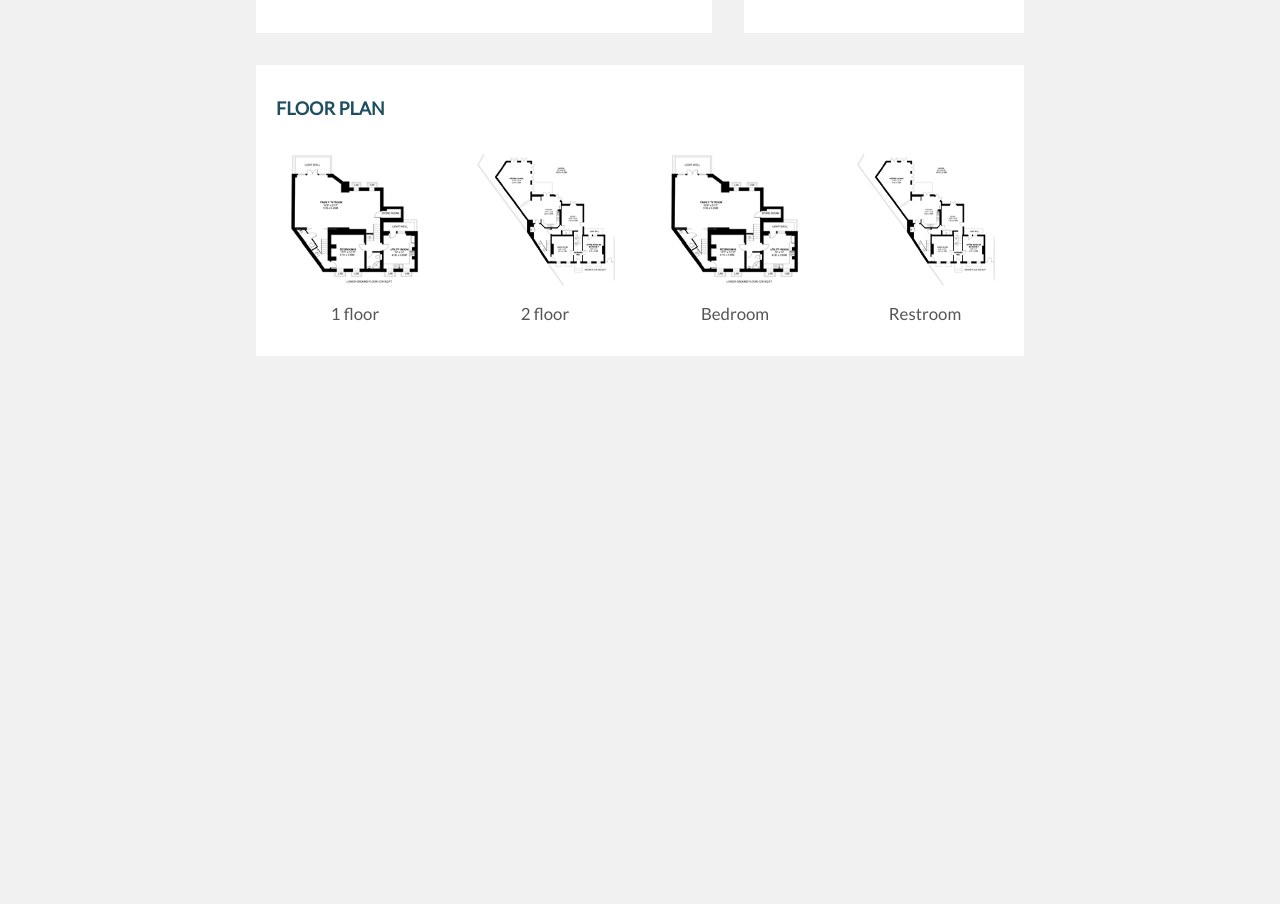
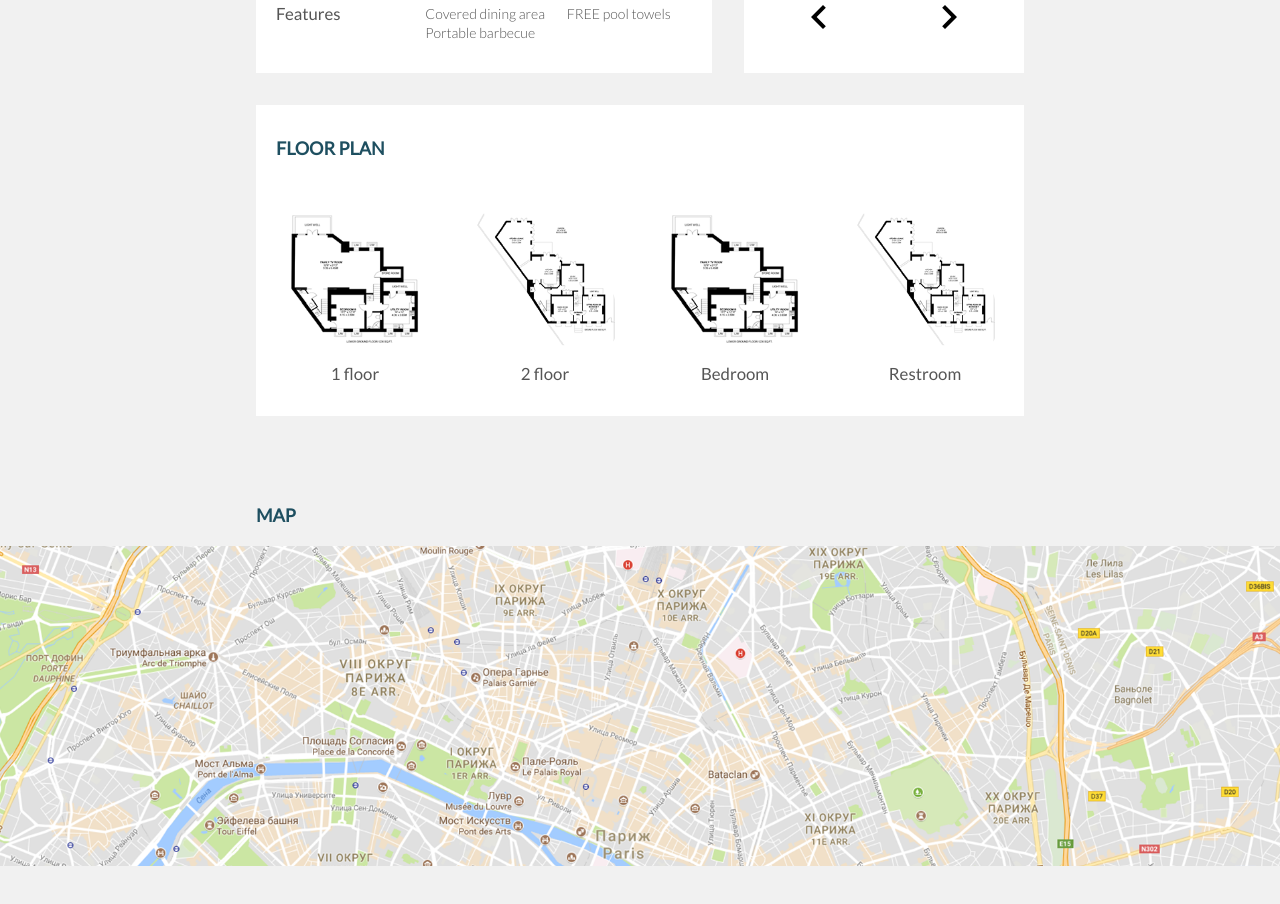
Before and after one commit to NevedomaZverushka/hotel-site, a React (Create React App) app: page / in a window 1280 px wide. Shown: the part 1466-2370 px from the top of the page. Before the commit the page ends 1846 px from the top, so only its background shows below. Built offline with nearby package versions, Linux system fonts and the light colour scheme.

Commit message:
Added map container

```diff
--- a/src/assets/images/index.js
+++ b/src/assets/images/index.js
@@ -13,10 +13,11 @@ import firstFloor from './1-floor.png';
 import secondFloor from './2-floor.png';
 import banner from './banner.png';
 import heart from './heart.svg';
+import map from './map.png';
 
 export {
     profile,
     bathtub, bed, man, parking, smoking, wifi, star, fillStar, arrowLeft, arrowRight, heart,
     firstFloor, secondFloor,
-    banner
+    banner, map
 };
--- a/src/assets/styles/components/Card.scss
+++ b/src/assets/styles/components/Card.scss
@@ -9,7 +9,7 @@
   align-items: stretch;
   justify-content: space-between;
 
-  h1, h2, h3, h4, p, span, button {
+  h1, h3, h4, p, span, button {
     margin: 0;
     padding-bottom: 1.25rem;
     font-size: 1.5rem;
@@ -19,12 +19,6 @@
   }
   h1 {
     font-family: "Lato-Black", serif;
-  }
-  h2, button {
-    font-size: 1.125rem;
-    text-transform: uppercase;
-    font-weight: bold;
-    padding: 0;
   }
   h3 {
     color: $grey;
@@ -63,6 +57,8 @@
     font-weight: normal;
     cursor: pointer;
     flex: 1;
+    font-size: 1.125rem;
+    text-transform: uppercase;
   }
   .arrow {
     background-color: $white;
--- /dev/null
+++ b/src/assets/styles/components/Map.scss
@@ -0,0 +1,23 @@
+.map_container {
+  margin: 4rem 0;
+  flex: 1;
+  width: 100%;
+  height: 30rem;
+
+  h2 {
+    padding-left: 20%;
+  }
+  .map {
+    background-size: cover !important;
+    background-position: top !important;
+    background-repeat: no-repeat !important;
+    width: 100%;
+    height: 20rem;
+  }
+}
+
+@media screen and (max-device-width: 425px) {
+  h2 {
+    padding-left: 10% !important;
+  }
+}
--- a/src/assets/styles/index.scss
+++ b/src/assets/styles/index.scss
@@ -2,6 +2,7 @@
 
 @import 'components/Card';
 @import 'components/Banner';
+@import 'components/Map';
 
 @import 'screens/PropertyPage';
 
@@ -20,6 +21,15 @@ body {
 .column {
   display: flex;
   flex-direction: column;
+}
+h2 {
+  font-size: 1.125rem;
+  text-transform: uppercase;
+  font-weight: bold;
+  margin: 0;
+  padding-bottom: 1.25rem;
+  color: $dark-blue;
+  font-family: "Lato-Regular", serif;
 }
 
 //.wrap {
--- /dev/null
+++ b/src/components/Map.js
@@ -0,0 +1,11 @@
+import React from 'react';
+import { map } from '../assets/images';
+
+export default function Map() {
+    return(
+        <div className="column map_container" style={{  }}>
+            <h2>Map</h2>
+            <div className="map" style={{ background: `url(${map})` }} />
+        </div>
+    );
+}
--- a/src/components/index.js
+++ b/src/components/index.js
@@ -1,2 +1,3 @@
 export const Banner = require('./Banner').default;
 export const Card = require('./Card').default;
+export const Map = require('./Map').default;
--- a/src/screens/PropertyPage.js
+++ b/src/screens/PropertyPage.js
@@ -1,9 +1,9 @@
 import React from 'react';
-import { Card, Banner } from "../components";
+import { Card, Banner, Map } from "../components";
 import {
     profile,
     bathtub, bed, man, parking, smoking, wifi, star, fillStar, arrowLeft, arrowRight,
-    firstFloor, secondFloor,
+    firstFloor, secondFloor, map,
 } from '../assets/images';
 
 const services = [
@@ -124,6 +124,8 @@ export default function PropertyPage() {
                 </Card>
 
             </div>
+
+            <Map />
         </div>
     )
 }
```
Also changed, not shown: src/assets/images/map.png (added).
